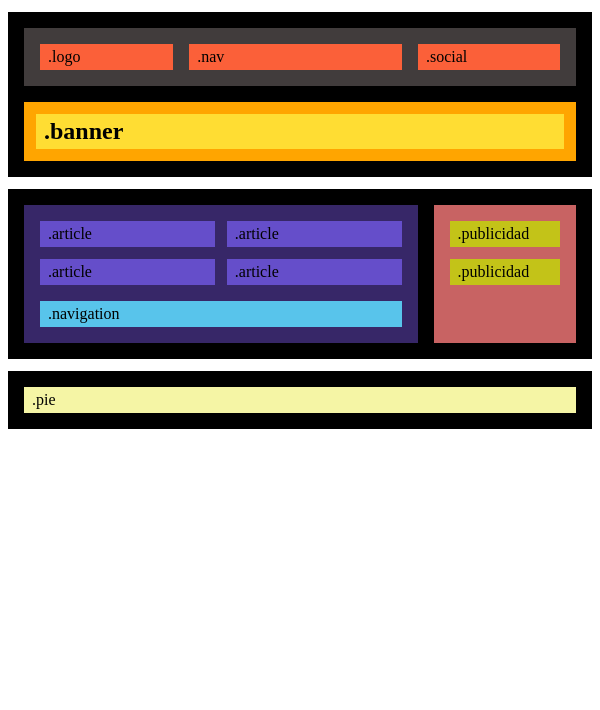
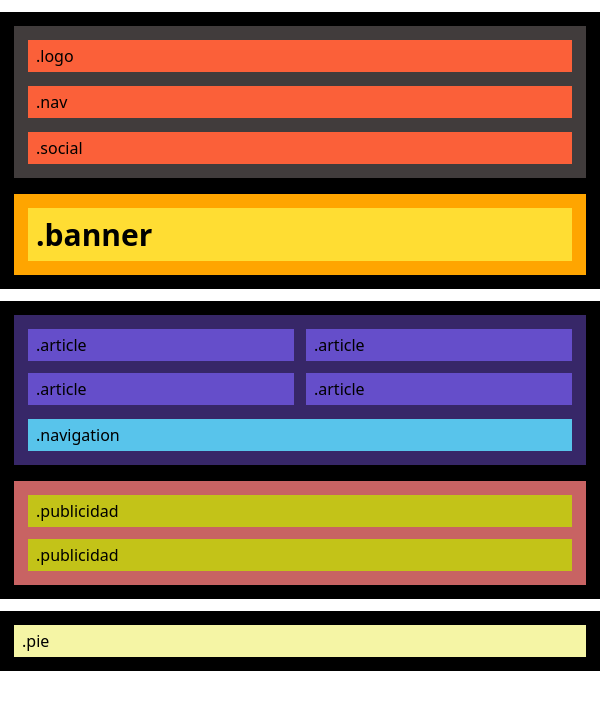
Before and after one commit to Leoyalta/IT-Academy-Flex, a plain HTML site: page index.html in a window 600 px wide. Drawn offline with Linux system fonts and the light colour scheme.

Commit message:
task-2/@media-tab

```diff
--- a/index.html
+++ b/index.html
@@ -15,7 +15,7 @@
       </section>
       <section class="banner">
         <div>
-          <div><h1 class="banner-text">.banner</h1></div>
+          <div><h1 class="banner-title">.banner</h1></div>
         </div>
       </section>
     </header>
--- a/styles.css
+++ b/styles.css
@@ -1,3 +1,15 @@
+*,
+*::before,
+*::after {
+  margin: 0;
+  padding: 0;
+  box-sizing: border-box;
+}
+body {
+  font-family: system-ui, -apple-system, BlinkMacSystemFont, "Segoe UI", Roboto,
+    Oxygen, Ubuntu, Cantarell, "Open Sans", "Helvetica Neue", sans-serif;
+  line-height: 1.5;
+}
 h1,
 h2,
 h3,
@@ -8,8 +20,8 @@ h6 {
   padding: 0;
 }
 p {
-  margin: 0;
   padding: 4px 8px;
+  font-size: 18px;
 }
 ul {
   list-style: none;
@@ -28,7 +40,6 @@ ul {
 }
 .nav-box {
   display: flex;
-  justify-content: space-evenly;
   gap: 16px;
   margin-bottom: 16px;
 
@@ -44,13 +55,13 @@ ul {
 }
 .banner {
   background-color: orange;
-  padding: 12px;
+  padding: 16px;
 }
-.banner-text {
+.banner-title {
   padding: 4px 8px;
+  font-size: 38px;
 
   background-color: rgb(255, 221, 51);
-  font-size: x-large;
 }
 .main-box {
   display: flex;
@@ -96,3 +107,47 @@ ul {
 .footer-info {
   background-color: rgb(245, 245, 165);
 }
+
+@media (min-width: 576px) and (max-width: 767.98px) {
+  .container {
+    padding: 14px;
+  }
+  p {
+    font-size: 16px;
+  }
+  .nav-box {
+    padding: 14px;
+    flex-direction: column;
+    gap: 14px;
+  }
+  .nav {
+    flex-grow: 1;
+  }
+  .banner {
+    padding: 14px;
+  }
+  .banner-title {
+    font-size: 30px;
+  }
+  .main-box {
+    flex-direction: column;
+  }
+  .articlles-wrapper {
+    padding: 14px;
+    gap: 14px;
+  }
+  .ad-list {
+    padding: 14px;
+  }
+}
+@media (max-width: 575.98px) {
+  p {
+    font-size: 14px;
+  }
+  .nav-box {
+  }
+  .nav {
+  }
+  .main-box {
+  }
+}
```
